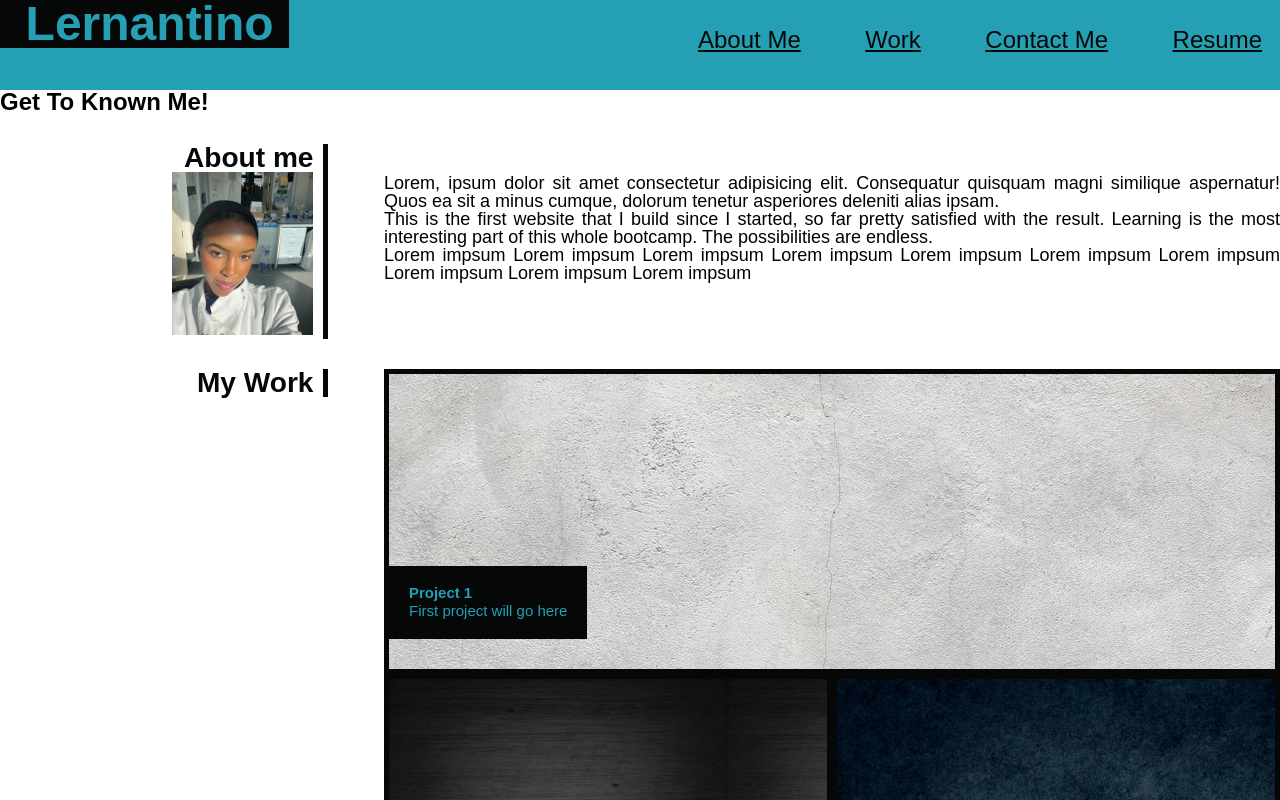
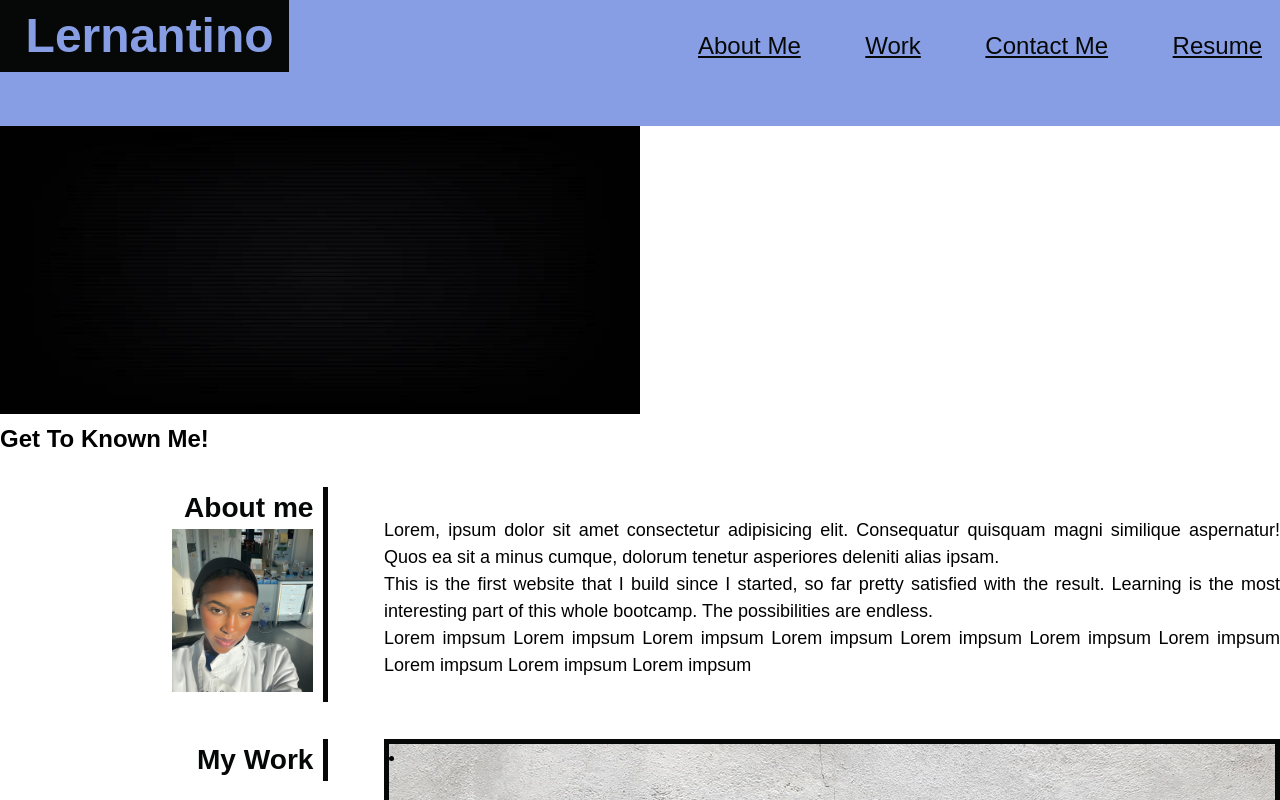
Before and after one commit to AzzaAbdelrahman/My-portfolio, a plain HTML site: page Portfolio.html in a window 1280 px wide. Shown: the top 800 px of the page. Drawn offline with Linux system fonts and the light colour scheme.

Commit message:
new commit

```diff
--- /dev/null
+++ b/Assets/reset.css
@@ -0,0 +1,23 @@
+* {
+    box-sizing: border-box;
+  }
+
+  body {
+    margin: 0;
+    padding: 0;
+    font-family: 'Trebuchet MS', 'Lucida Sans Unicode', 'Lucida Grande', 'Lucida Sans', Arial, sans-serif;
+    line-height: 1.5;
+  }
+
+  h1,
+  h2,
+  h3,
+  h4,
+  h5,
+  h6 {
+    margin: 0;
+  }
+
+  p {
+    margin: 0;
+  }
--- a/Assets/style.css
+++ b/Assets/style.css
@@ -1,6 +1,13 @@
+
+* {
+  box-sizing: border-box;
+  font-family: Arial, Helvetica, sans-serif;
+}
+
+
 :root {
     --border-blue: rgb(6, 8, 8);
-    --color-primary-text: #249fb3;
+    --color-primary-text: #879ee5;
 
   }
 
@@ -26,7 +33,7 @@
     padding: 0% 15px 0 2%;
   }
 
-  .hero {
+  .navigation {
     display: flex;
     justify-content: space-between;
     padding: 3%;
@@ -37,19 +44,19 @@
     list-style-type: none;
   }
 
-  .hero a {
+  .navigation a {
     color: var(--border-blue);
     justify-content: space-around;
   }
 
-  .herobanner {
+  .hero-banner {
     background-image: url("../Assets/images/background.png");
     background-size: 100%;
     height: 210px;
     position: relative;
   }
 
-  .herobanner h2 {
+  .hero-banner h2 {
     color: var(--color-primary-text);
     background-color: var(--border-blue);
     position: absolute;
@@ -57,6 +64,7 @@
     top: 50%;
     right: 10%;
     padding: 10px 20px 10px 10px;
+    color: aquamarine;
   }
 
   .main-container {
@@ -222,7 +230,7 @@
       align-items: center;
     }
 
-    .hero {
+    .navigation {
       flex-direction: column;
       min-width: 100%;
     }
--- a/Assets/style1.css
+++ /dev/null
@@ -1,17 +0,0 @@
-* {
-    margin: 0;
-    padding: 0;
-    box-sizing: border-box;
-  }
-
-  html {
-    height: 100%;
-  }
-
-  body {
-    min-height: 100%;
-    line-height: 1;
-    font-family: sans-serif;
-
-
-  }
--- a/Portfolio.html
+++ b/Portfolio.html
@@ -5,13 +5,13 @@
     <meta name="viewport" content="width=device-width, initial-scale=1.0">
     <title>Azza Abdelrahman</title>
     <link rel="stylesheet" href="./Assets/style.css">
-    <link rel="stylesheet" href="./Assets/style1.css">
+    <link rel="stylesheet" href="./Assets/reset.css">
 </head>
 <body>
     <header>
-      <h1>Lernantino</h1>
-      <nav>
-        <ul class="hero">
+      <h1 class="web-name">Lernantino</h1>
+      <nav id="navbar">
+        <ul class="navigation">
           <li><a href="#aboutme">About Me </a></li>
           <li><a href="#work">Work </a></li>
           <li><a href="#contactme">Contact Me </a></li>
@@ -20,7 +20,11 @@
       </nav>
     </header>
 
-    <section class=“herobanner>
+    <nav class="header image">
+      <img src="./Assets/images/background.png" />
+    </nav>
+
+    <section class=“hero-banner>
       <h2> Get To Known Me!</h2>
     </section>
 
@@ -60,6 +64,7 @@
                 <h5>  Project 1</h5>
                 <small> First project will go here </small>
               </figcaption>
+              <li> <a href="https://github.com/AzzaAbdelrahman"></a></li>
             </div>
           </div>
 
```
